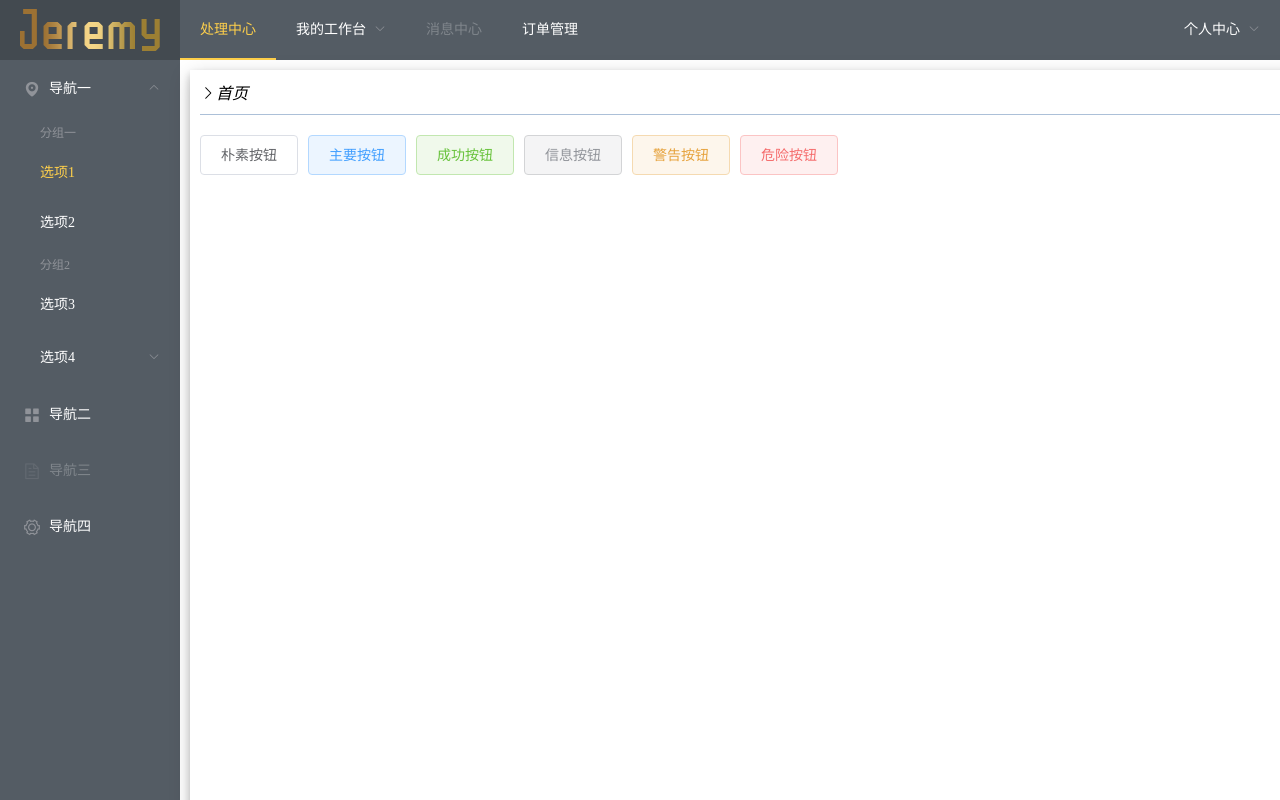
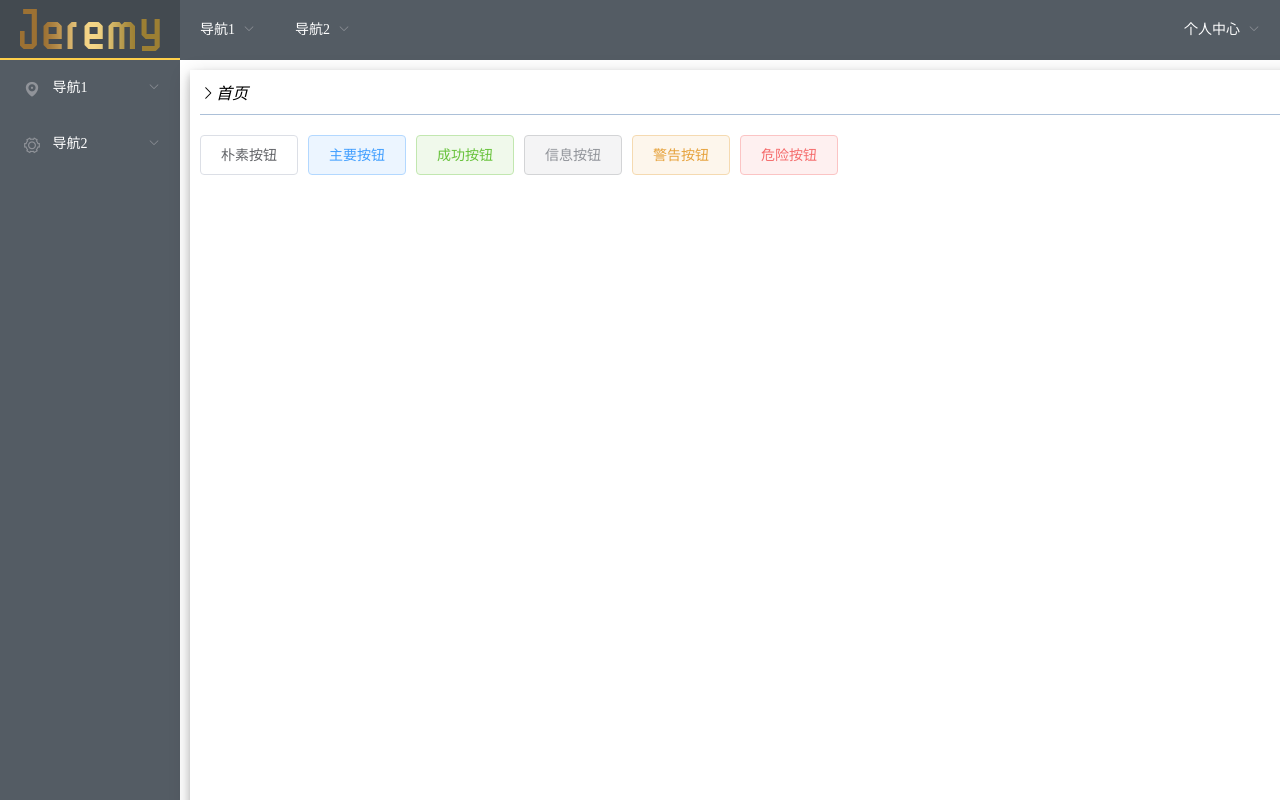
Before and after one commit to jeremy1559/jeremy-vue, a Vue app in the folder jeremy-vue/: page /home in a window 1280 px wide. Built offline with nearby package versions, Linux system fonts and the light colour scheme; what vue-resource would draw is missing.

Commit message:
修改 路由为动态路由

```diff
--- a/jeremy-vue/src/components/menu/HeadNav.vue
+++ b/jeremy-vue/src/components/menu/HeadNav.vue
@@ -9,28 +9,46 @@
       text-color="#fff"
       active-text-color="#ffd04b"
     >
-     <el-menu-item index="0">
-      <router-link to="/home"><img src="../../assets/jeremy_log.png" width="140px" height="60px"></router-link>
-     </el-menu-item>
-      <el-menu-item index="1">处理中心</el-menu-item>
-      <el-submenu index="2">
-        <template slot="title">我的工作台</template>
-        <el-menu-item index="2-1">选项1</el-menu-item>
-        <el-menu-item index="2-2">选项2</el-menu-item>
-        <el-menu-item index="2-3">选项3</el-menu-item>
-        <el-submenu index="2-4">
-          <template slot="title">选项4</template>
-          <el-menu-item index="2-4-1">选项1</el-menu-item>
-          <el-menu-item index="2-4-2">选项2</el-menu-item>
-          <el-menu-item index="2-4-3">选项3</el-menu-item>
-        </el-submenu>
-      </el-submenu>
-      <el-menu-item index="3" disabled>消息中心</el-menu-item>
-      <el-menu-item index="4">订单管理</el-menu-item>
-      <el-submenu index="5" style="float: right;" >
+      <el-menu-item index="0">
+        <router-link to="/home">
+          <img src="../../assets/jeremy_log.png" width="140px" height="60px">
+        </router-link>
+      </el-menu-item>
+
+      <template v-for=" (item, index) in menu">
+        <template v-if="!item.child||item.child.length<=0">
+          <el-menu-item :index="item.order" @click="toRouter(item)">{{item.name}}</el-menu-item>
+        </template>
+        <template v-else="item.child.length>0">
+          <el-submenu :index="item.order">
+            <template slot="title">{{item.name}}</template>
+            <template v-for=" (childItem, childIndex) in item.child">
+              <template v-if="!childItem.child||childItem.child.length<=0">
+                <el-menu-item
+                  :index="childItem.order"
+                  @click="toRouter(childItem)"
+                >{{childItem.name}}</el-menu-item>
+              </template>
+              <template v-else="childItem.child.length>0">
+                <el-submenu :index="childItem.order" @click="toRouter(childItem)">
+                  <template slot="title">{{childItem.name}}</template>
+                  <template v-for=" (childChildItem, childChildIndex) in childItem.child">
+                    <el-menu-item
+                      :index="childChildItem.order"
+                      @click="toRouter(childChildItem)"
+                    >{{childChildItem.name}}</el-menu-item>
+                  </template>
+                </el-submenu>
+              </template>
+            </template>
+          </el-submenu>
+        </template>
+      </template>
+
+      <el-submenu index="999" style="float: right;">
         <template slot="title">个人中心</template>
-        <el-menu-item index="5-1">个人信息</el-menu-item>
-        <el-menu-item index="5-2">退出登录</el-menu-item>
+        <el-menu-item index="999-1">个人信息</el-menu-item>
+        <el-menu-item index="999-2">退出登录</el-menu-item>
       </el-submenu>
     </el-menu>
   </div>
@@ -39,12 +57,75 @@
 export default {
   data() {
     return {
-      activeIndex: "1"
+      //选中菜单坐标
+      activeIndex: "0",
+      menu: [
+        {
+          order: "1",
+          name: "导航1",
+          path: "/home",
+          child: [
+            {
+              order: "1-1",
+              name: "导航1-1",
+              path: "/home"
+            },
+            {
+              order: "1-2",
+              name: "导航1-2",
+              path: "/home",
+              child: [
+                {
+                  order: "1-2-1",
+                  name: "导航1-2-1",
+                  path: "/home"
+                }
+              ]
+            }
+          ]
+        },
+        {
+          order: "2",
+          name: "导航2",
+          path: "/home",
+          child: [
+            {
+              order: "2-1",
+              name: "导航2-1",
+              path: "/home",
+              child: [
+                {
+                  order: "2-1-1",
+                  name: "导航2-1-1",
+                  path: "/home"
+                }
+              ]
+            },
+            {
+              order: "2-2",
+              name: "导航2-2",
+              path: "/home",
+              child: [
+                {
+                  order: "2-2-1",
+                  name: "导航2-2-1",
+                  path: "/home2"
+                }
+              ]
+            }
+          ]
+        }
+      ]
     };
   },
   methods: {
     handleSelect(key, keyPath) {
-
+      console.log(key, keyPath);
+    },
+    toRouter(item){
+      if(item && item.path){
+        this.$router.push({path:item.path});
+      }
     }
   }
 };
@@ -59,7 +140,6 @@ export default {
   background-color: #545c64;
   z-index: 99;
 }
-
 
 .el-menu {
   border: none;
--- a/jeremy-vue/src/components/menu/LeftMenu.vue
+++ b/jeremy-vue/src/components/menu/LeftMenu.vue
@@ -8,36 +8,44 @@
       active-text-color="#ffd04b"
       @select="handleSelect"
     >
-      <el-submenu index="1">
-        <template slot="title">
-          <i class="el-icon-location"></i>
-          <span>导航一</span>
+      <template v-for=" (item, index) in menu">
+        <template slot="title" v-if="!item.child||item.child.length<=0">
+          <el-menu-item :index="item.order" @click="toRouter(item)">
+            <i :class="item.icon"></i>
+            <span>{{item.name}}</span>
+          </el-menu-item>
         </template>
-        <el-menu-item-group>
-          <template slot="title">分组一</template>
-          <el-menu-item index="1-1">选项1</el-menu-item>
-          <el-menu-item index="1-2">选项2</el-menu-item>
-        </el-menu-item-group>
-        <el-menu-item-group title="分组2">
-          <el-menu-item index="1-3">选项3</el-menu-item>
-        </el-menu-item-group>
-        <el-submenu index="1-4">
-          <template slot="title">选项4</template>
-          <el-menu-item index="1-4-1">选项1</el-menu-item>
-        </el-submenu>
-      </el-submenu>
-      <el-menu-item index="2">
-        <i class="el-icon-menu"></i>
-        <span slot="title">导航二</span>
-      </el-menu-item>
-      <el-menu-item index="3" disabled>
-        <i class="el-icon-document"></i>
-        <span slot="title">导航三</span>
-      </el-menu-item>
-      <el-menu-item index="4">
-        <i class="el-icon-setting"></i>
-        <span slot="title">导航四</span>
-      </el-menu-item>
+        <template v-else>
+          <el-submenu :index="item.order">
+            <template slot="title" @click="toRouter(item)">
+              <i :class="item.icon"></i>
+              {{item.name}}
+            </template>
+            <template v-for=" (childItem, childIndex) in item.child">
+              <template v-if="!childItem.child||childItem.child.length<=0">
+                <el-menu-item index="childItem.order" @click="toRouter(childItem)">
+                  <i :class="item.icon"></i>
+                  {{childItem.name}}
+                </el-menu-item>
+              </template>
+              <template v-else>
+                <el-submenu :index="childItem.order">
+                  <template slot="title" @click="toRouter(childItem)">
+                    <i :class="item.icon"></i>
+                    {{childItem.name}}
+                  </template>
+                  <template v-for=" (childChildItem, childChildIndex) in childItem.child">
+                    <el-menu-item :index="childChildItem.order" @click="toRouter(childChildItem)">
+                      <i :class="item.icon"></i>
+                      {{childChildItem.name}}
+                    </el-menu-item>
+                  </template>
+                </el-submenu>
+              </template>
+            </template>
+          </el-submenu>
+        </template>
+      </template>
     </el-menu>
   </div>
 </template>
@@ -46,19 +54,94 @@ export default {
   name: "leftmenu",
   data() {
     return {
-       activeIndex: "1-1"
-
+      activeIndex: "1-1",
+      menu: [
+        {
+          order: "1",
+          name: "导航1",
+          path: "/home",
+          icon: "el-icon-location",
+          child: [
+            {
+              order: "1-1",
+              name: "导航1-1",
+              path: "/home",
+              icon: "el-icon-location"
+            },
+            {
+              order: "1-2",
+              name: "导航1-2",
+              path: "/home",
+              icon: "el-icon-location",
+              child: [
+                {
+                  order: "1-2-1",
+                  name: "导航1-2-1",
+                  path: "/home",
+                  icon: "el-icon-location"
+                }
+              ]
+            }
+          ]
+        },
+        {
+          order: "2",
+          name: "导航2",
+          path: "/home",
+          icon: "el-icon-setting",
+          child: [
+            {
+              order: "2-1",
+              name: "导航2-1",
+              path: "/home",
+              icon: "el-icon-location",
+              child: [
+                {
+                  order: "2-1-1",
+                  name: "导航2-1-1",
+                  path: "/home",
+                  icon: "el-icon-location"
+                }
+              ]
+            },
+            {
+              order: "2-2",
+              name: "导航2-2",
+              path: "/home",
+              icon: "el-icon-location",
+              child: [
+                {
+                  order: "2-2-1",
+                  name: "导航2-2-1",
+                  path: "/home",
+                  icon: "el-icon-location"
+                },
+                {
+                  order: "2-2-2",
+                  name: "导航2-2-2",
+                  path: "/home2",
+                  icon: "el-icon-location"
+                }
+              ]
+            }
+          ]
+        }
+      ]
     };
   },
-   methods: {
+  methods: {
     handleSelect(key, keyPath) {
-
+      console.log(key, keyPath);
+    },
+    toRouter(item) {
+      if (item && item.path) {
+        this.$router.push({ path: item.path });
+      }
     }
   }
 };
 </script>
 <style scoped>
-
 .menu_page {
   position: fixed;
   top: 60px;
--- a/jeremy-vue/src/views/home/home.vue
+++ b/jeremy-vue/src/views/home/home.vue
@@ -12,6 +12,7 @@
 <script>
 export default {
     mounted(){
+      //调用父组件(index.vue)，修改totalTop
       this.$emit('changeTopTitle','');
     }
 }
--- a/jeremy-vue/src/views/index.vue
+++ b/jeremy-vue/src/views/index.vue
@@ -27,6 +27,7 @@ export default {
   },
   data() {
     return {
+      //当前路由对象中的路由列表
       matched: this.$route.matched
     };
   },
@@ -34,9 +35,11 @@ export default {
 
   },
   methods: {
+    //页面totalTop点击跳转路由
     toRoute(item) {
       this.$router.push(item.path);
     },
+    //自定义事件获取当前路由列表
     changeTopTitle(){
       this.matched=this.$route.matched;
     }
```
